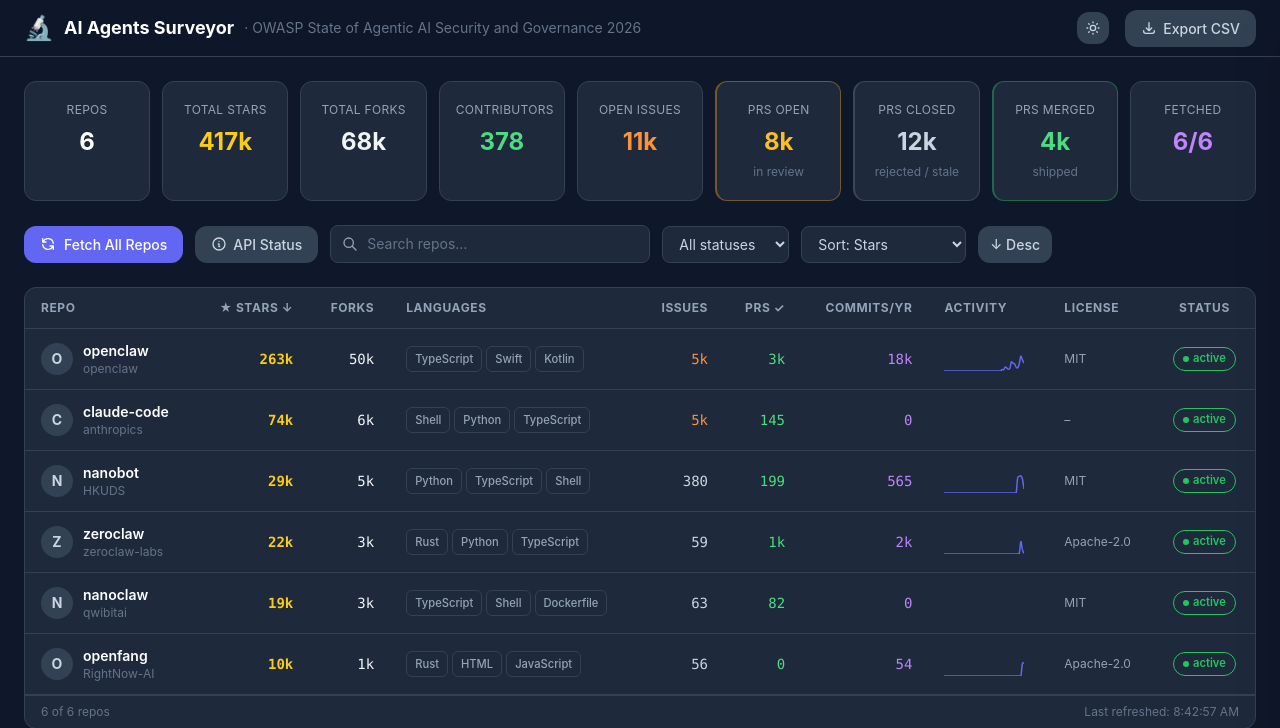
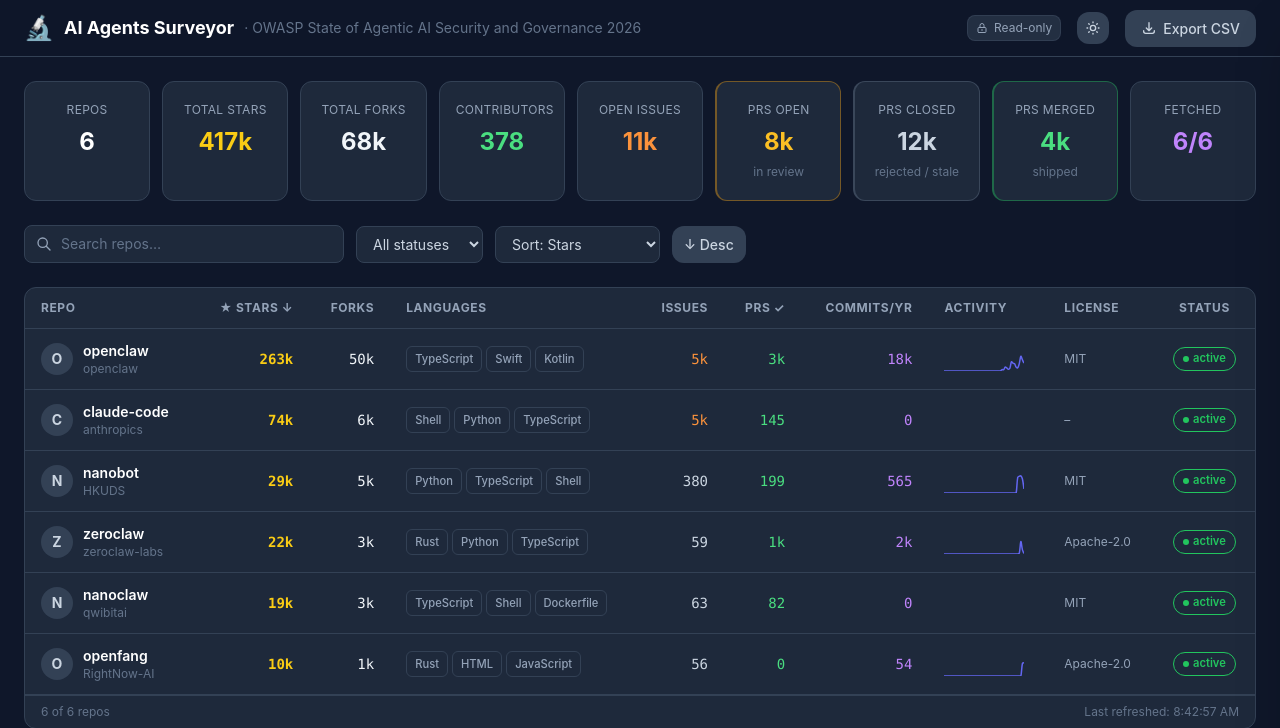
Before and after one commit to saikishu/stateofai-surveyor, a FastAPI app: page / in a window 1280 px wide. Shown: the top 728 px of the page. Run offline with FastAPI, Linux system fonts and the light colour scheme; some libraries are stand-ins or nearby versions.

Commit message:
read only mode for public

```diff
--- a/surveyor/main.py
+++ b/surveyor/main.py
@@ -31,6 +31,7 @@
 GIT_USER_NAME  = os.getenv("GIT_USER_NAME",  "OWASP Surveyor Bot")
 GIT_USER_EMAIL = os.getenv("GIT_USER_EMAIL", "surveyor@owasp.org")
 GITHUB_REPO    = os.getenv("GITHUB_REPO",    "")
+READ_ONLY      = os.getenv("READ_ONLY", "true").lower() not in ("0", "false", "no")
 
 logging.basicConfig(level=logging.INFO, format="%(levelname)s  %(name)s  %(message)s")
 logger = logging.getLogger(__name__)
@@ -73,6 +74,19 @@
     return GITHUB_TOKEN
 
 
+def _require_writable() -> None:
+    if READ_ONLY:
+        raise HTTPException(
+            status_code=503,
+            detail="This instance is read-only. Fetch operations are disabled.",
+        )
+
+
+@app.get("/api/config")
+async def get_config() -> Dict:
+    return {"read_only": READ_ONLY}
+
+
 # ── Routes ────────────────────────────────────────────────────────────────────
 
 @app.get("/", include_in_schema=False)
@@ -111,6 +125,7 @@
 @app.post("/api/repos/{owner}/{repo}/fetch")
 async def fetch_repo(owner: str, repo: str) -> Dict:
     """Fetch (or re-fetch) a single repo from GitHub."""
+    _require_writable()
     token = _require_token()
     full_name = f"{owner}/{repo}"
 
@@ -125,6 +140,7 @@
 @app.post("/api/repos/fetch-all")
 async def fetch_all(background_tasks: BackgroundTasks) -> Dict:
     """Trigger background bulk fetch of every repo in the text file."""
+    _require_writable()
     global _progress
     if not _fetch_lock.locked():
         full_names = load_repos_txt()
@@ -192,6 +208,7 @@
 
 @app.delete("/api/data/repos/{owner}/{repo}")
 async def clear_repo_data(owner: str, repo: str) -> Dict:
+    _require_writable()
     storage.delete(f"{owner}/{repo}")
     return {"cleared": True}
 
@@ -229,6 +246,7 @@
     background_tasks: BackgroundTasks,
     _: None = Depends(_admin_auth),
 ) -> Dict:
+    _require_writable()
     body = await request.json()
     content = body.get("content", "")
 
@@ -288,6 +306,7 @@
 @app.post("/api/admin/git-sync")
 async def admin_git_sync(_: None = Depends(_admin_auth)) -> Dict:
     """Commit pending data/ changes to a new branch and open a GitHub PR."""
+    _require_writable()
     if not GITHUB_TOKEN:
         raise HTTPException(status_code=503, detail="GITHUB_TOKEN not set in .env")
     if not GITHUB_REPO:
--- a/surveyor/templates/index.html
+++ b/surveyor/templates/index.html
@@ -178,8 +178,19 @@
       <span class="text-slate-500 text-sm hidden sm:block">· OWASP State of Agentic AI Security and Governance 2026</span>
     </div>
 
+    <!-- Read-only badge -->
+    <template x-if="readOnly">
+      <div class="flex items-center gap-1.5 text-xs px-2 py-1 rounded-lg bg-slate-700/60 text-slate-400 border border-slate-600/40">
+        <svg class="w-3 h-3" fill="none" stroke="currentColor" viewBox="0 0 24 24">
+          <path stroke-linecap="round" stroke-linejoin="round" stroke-width="2"
+                d="M12 15v2m-6 4h12a2 2 0 002-2v-6a2 2 0 00-2-2H6a2 2 0 00-2 2v6a2 2 0 002 2zm10-10V7a4 4 0 00-8 0v4h8z"/>
+        </svg>
+        Read-only
+      </div>
+    </template>
+
     <!-- Rate limit badge -->
-    <template x-if="rateLimit.remaining !== null">
+    <template x-if="!readOnly && rateLimit.remaining !== null">
       <div class="flex items-center gap-1.5 text-xs text-slate-400">
         <div :class="rateLimit.remaining > 100 ? 'bg-green-500' : 'bg-yellow-500'"
              class="w-2 h-2 rounded-full"></div>
@@ -264,7 +275,8 @@
   <!-- ── TOOLBAR ── -->
   <div class="flex flex-wrap gap-3 items-center">
     <!-- Fetch All -->
-    <button @click="fetchAll()"
+    <button x-show="!readOnly"
+            @click="fetchAll()"
             :disabled="fetching"
             class="btn-primary flex items-center gap-2 disabled:opacity-50 disabled:cursor-not-allowed">
       <template x-if="!fetching">
@@ -280,7 +292,7 @@
     </button>
 
     <!-- Refresh rate limit -->
-    <button @click="loadRateLimit()" class="btn-secondary flex items-center gap-1.5">
+    <button x-show="!readOnly" @click="loadRateLimit()" class="btn-secondary flex items-center gap-1.5">
       <svg class="w-4 h-4" fill="none" stroke="currentColor" viewBox="0 0 24 24">
         <path stroke-linecap="round" stroke-linejoin="round" stroke-width="2"
               d="M13 16h-1v-4h-1m1-4h.01M21 12a9 9 0 11-18 0 9 9 0 0118 0z"/>
@@ -329,7 +341,7 @@
   </div>
 
   <!-- ── FETCH PROGRESS BAR ── -->
-  <template x-if="fetching || (progress.total > 0 && !progress.done)">
+  <template x-if="!readOnly && (fetching || (progress.total > 0 && !progress.done))">
     <div class="bg-card border border-border rounded-xl p-4">
       <div class="flex items-center justify-between mb-2">
         <div class="flex items-center gap-2">
@@ -569,7 +581,8 @@
             </template>
           </div>
         </div>
-        <button @click="refreshRepo(selectedRepo.full_name)"
+        <button x-show="!readOnly"
+                @click="refreshRepo(selectedRepo.full_name)"
                 :disabled="refreshing"
                 class="btn-secondary flex-shrink-0 flex items-center gap-1.5 text-xs">
           <svg class="w-3.5 h-3.5" :class="refreshing?'animate-spin':''" fill="none"
@@ -928,10 +941,13 @@
     rateLimit: { remaining: null, limit: null },
     progress: { total: 0, completed: 0, current: null, errors: [], done: true },
     isDark: localStorage.theme !== 'light',
+    readOnly: false,
 
     async init() {
+      const cfg = await fetch('/api/config').then(r => r.json()).catch(() => ({}));
+      this.readOnly = cfg.read_only || false;
       await this.loadRepos();
-      await this.loadRateLimit();
+      if (!this.readOnly) await this.loadRateLimit();
       // setTimeout lets Alpine finish its own render pass before Chart.js
       // queries the canvas elements (x-show keeps them in the DOM, but we
       // still need layout to settle before Chart.js measures dimensions).
```
Also changed, not shown: 1 other file.
